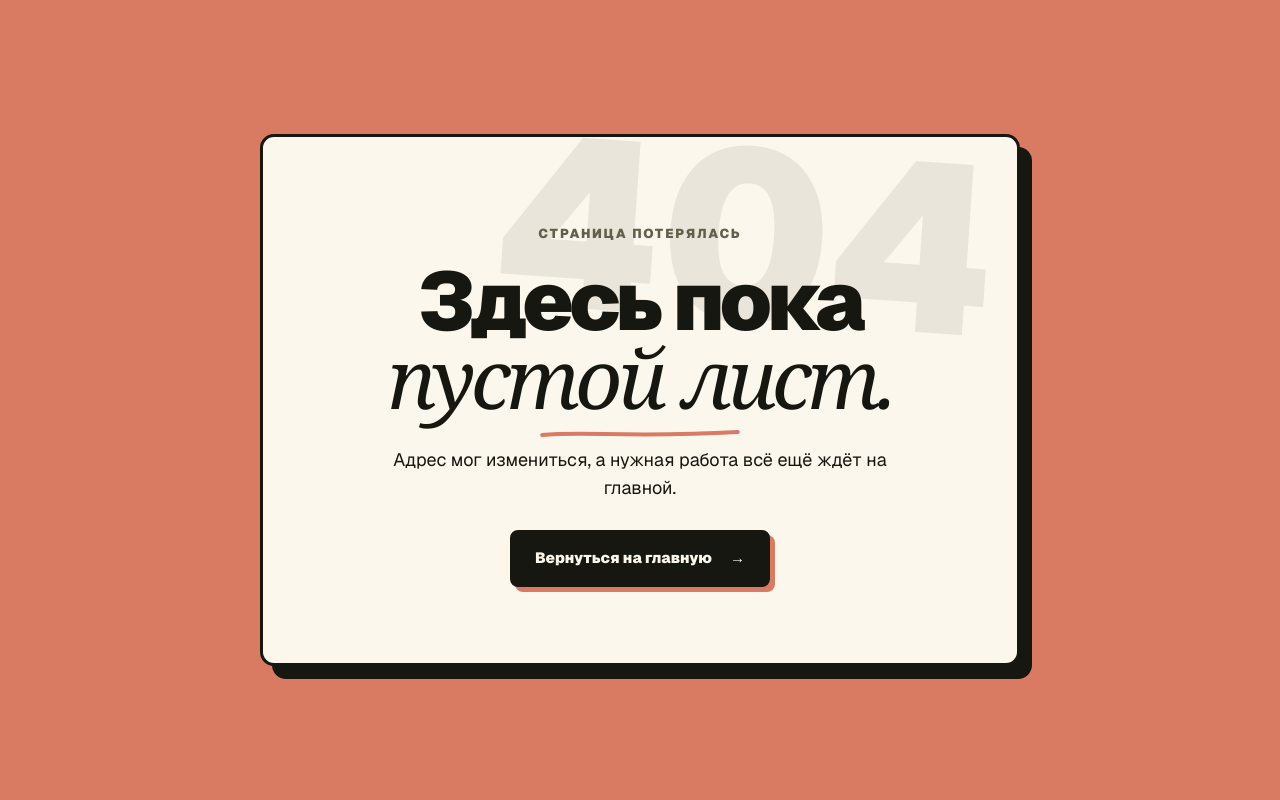
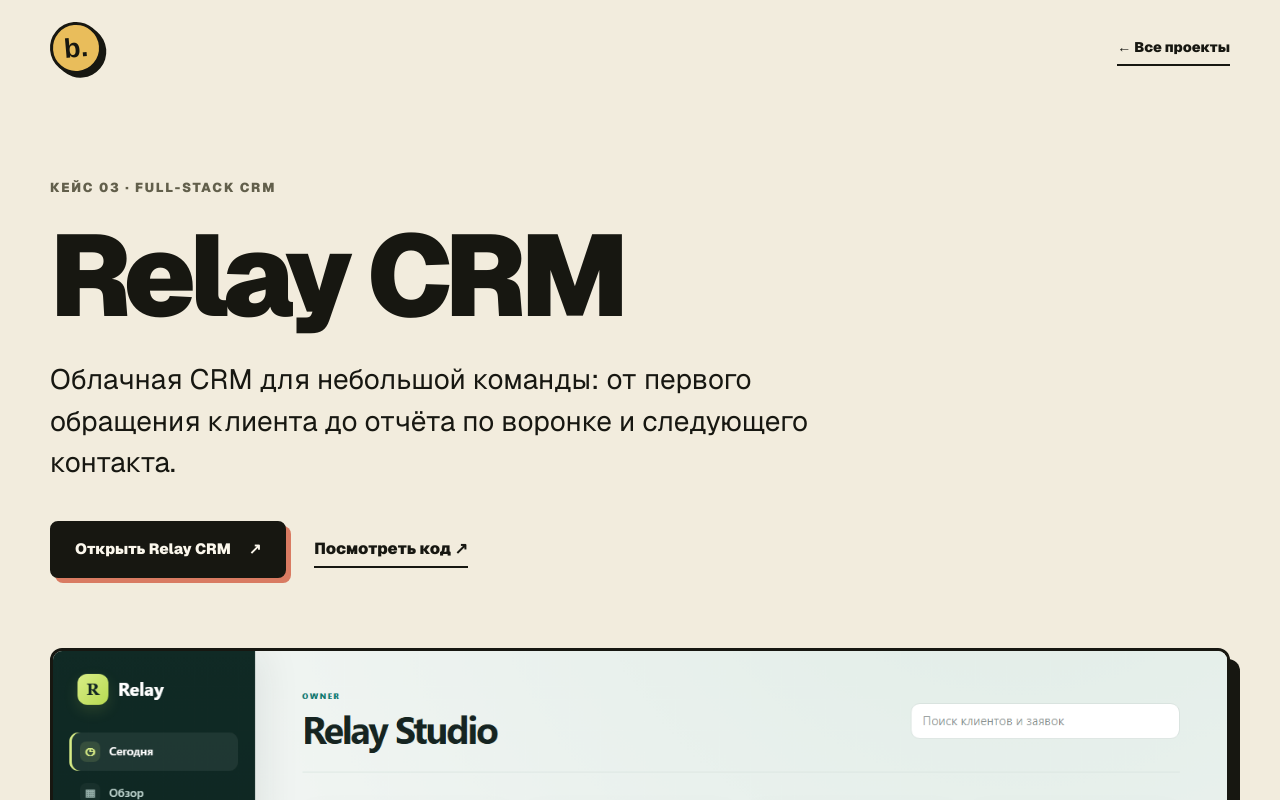
Before and after one commit to blagone/portfolio, a Next.js app: page /projects/relay-crm in a window 1280 px wide. Before the commit this address had no page. Shown: the top 800 px of the page. Built offline with nearby package versions, Linux system fonts and the light colour scheme.

Commit message:
Add Relay CRM portfolio case

```diff
--- a/src/app/globals.css
+++ b/src/app/globals.css
@@ -71,7 +71,7 @@ h1 em::after { content: ""; position: absolute; left: 0; right: 0; bottom: -.07e
 .section-heading h2, .contact-card h2 { font-size: clamp(43px, 5.6vw, 76px); line-height: .97; font-weight: 950; }
 .section-heading h2 span { font-family: Georgia,serif; font-style: italic; font-weight: 400; }
 .section-heading > p:last-child { margin: 22px auto 0; max-width: 570px; font-size: 18px; line-height: 1.55; }
-.project-grid { display: grid; grid-template-columns: repeat(3,1fr); gap: 25px; align-items: stretch; }
+.project-grid { display: grid; grid-template-columns: repeat(2,1fr); gap: 25px; align-items: stretch; }
 .project-card { position: relative; min-height: 610px; border: var(--line); border-radius: 10px; display: flex; flex-direction: column; box-shadow: 7px 7px 0 var(--ink); transition: transform .2s, box-shadow .2s; overflow: hidden; }
 .project-preview { position: relative; width: 100%; aspect-ratio: 16 / 10; overflow: hidden; border-bottom: var(--line); background: var(--paper-light); }
 .project-preview img { object-fit: cover; object-position: top center; transition: transform .35s ease; }
@@ -79,6 +79,7 @@ h1 em::after { content: ""; position: absolute; left: 0; right: 0; bottom: -.07e
 .project-card-body { display: flex; flex: 1; flex-direction: column; padding: 24px 27px 27px; }
 .project-card:nth-child(2) { transform: translateY(22px) rotate(1deg); }
 .project-card:nth-child(3) { transform: rotate(-1deg); }
+.project-card:nth-child(4) { transform: translateY(16px) rotate(1deg); }
 .project-card:hover { transform: translateY(-7px) rotate(-.5deg); box-shadow: 12px 14px 0 var(--ink); }
 .card-coral { background: #e99a82; }
 .card-sage { background: #adb99d; }
@@ -167,7 +168,7 @@ footer { background: var(--ink); color: var(--paper); }
   .hero-copy { display: flex; flex-direction: column; align-items: center; }
   .avatar-stage { justify-self: center; width: min(90vw,540px); margin-top: -20px; }
   .project-grid { grid-template-columns: 1fr; max-width: 620px; margin-inline: auto; }
-  .project-card, .project-card:nth-child(2), .project-card:nth-child(3) { min-height: 0; transform: none; }
+  .project-card, .project-card:nth-child(2), .project-card:nth-child(3), .project-card:nth-child(4) { min-height: 0; transform: none; }
   .about-grid { grid-template-columns: 1fr; gap: 12px; }
   .skills-grid { grid-template-columns: 1fr; }.align-left { text-align: center; margin-inline: auto; }
   .workflow-grid { grid-template-columns: repeat(2,1fr); }
--- a/src/app/page.tsx
+++ b/src/app/page.tsx
@@ -7,7 +7,8 @@ type Project = { index: string; title: string; description: string; result: stri
 const projects: Project[] = [
   { index: "01", title: "Сайт-портфолио", description: "Задача: показать характер разработчика и сделать оценку проектов быстрой и понятной.", result: "Результат: адаптивный Next.js-сайт с авторским персонажем, тремя живыми кейсами, процессом работы и контактами.", tags: ["Next.js", "TypeScript", "Case studies"], preview: "/previews/portfolio.png", liveUrl: "https://portfolio-kappa-teal-36.vercel.app", githubUrl: "https://github.com/blagone/portfolio", caseUrl: "/projects/portfolio", accent: "card-coral" },
   { index: "02", title: "Ember & Bean", description: "Задача: выстроить цельный цифровой образ specialty-кофейни и провести посетителя от истории к меню.", result: "Результат: адаптивный Next.js-концепт с 10-позиционным меню, галереей, motion-системой и понятным CTA.", tags: ["Next.js", "TypeScript", "Motion"], preview: "/previews/coffee.png", liveUrl: "https://coffee-landing-kohl.vercel.app", githubUrl: "https://github.com/blagone/coffee-landing", caseUrl: "/projects/ember-bean", accent: "card-sage" },
-  { index: "03", title: "Flowboard", description: "Задача: превратить ежедневное планирование в понятный рабочий процесс без регистрации и лишних экранов.", result: "Результат: адаптивная PWA-доска с архивом, тегами, поиском, аналитикой и переносимыми JSON-резервными копиями.", tags: ["Next.js", "TypeScript", "PWA"], preview: "/previews/flowboard.png", liveUrl: "https://flowboard-blagone.vercel.app", githubUrl: "https://github.com/blagone/task-board", caseUrl: "/projects/flowboard/case", accent: "card-sun" },
+  { index: "03", title: "Relay CRM", description: "Задача: собрать CRM для небольшой команды, где клиенты, сделки и следующий контакт не теряются.", result: "Результат: облачная CRM с ролями, канбаном, задачами, отчётами, календарём, аудитом и адаптивным интерфейсом.", tags: ["Next.js", "Supabase", "TypeScript"], preview: "/previews/relay-crm.png", liveUrl: "https://client-crm-ebon.vercel.app", githubUrl: "https://github.com/blagone/relay-crm", caseUrl: "/projects/relay-crm", accent: "card-sun" },
+  { index: "04", title: "Flowboard", description: "Задача: превратить ежедневное планирование в понятный рабочий процесс без регистрации и лишних экранов.", result: "Результат: адаптивная PWA-доска с архивом, тегами, поиском, аналитикой и переносимыми JSON-резервными копиями.", tags: ["Next.js", "TypeScript", "PWA"], preview: "/previews/flowboard.png", liveUrl: "https://flowboard-blagone.vercel.app", githubUrl: "https://github.com/blagone/task-board", caseUrl: "/projects/flowboard/case", accent: "card-sage" },
 ];
 
 const skills = ["HTML", "CSS", "JavaScript", "TypeScript", "React", "Next.js", "Git"];
--- /dev/null
+++ b/src/app/projects/relay-crm/page.tsx
@@ -0,0 +1,21 @@
+import type { Metadata } from "next";
+import CasePage from "../../components/CasePage";
+
+export const metadata: Metadata = { title: "Relay CRM — кейс" };
+
+export default function RelayCrmCase() {
+  return <CasePage
+    eyebrow="кейс 03 · full-stack CRM"
+    title="Relay CRM"
+    intro="Облачная CRM для небольшой команды: от первого обращения клиента до отчёта по воронке и следующего контакта."
+    preview="/previews/relay-crm.png"
+    previewAlt="Рабочий кабинет Relay CRM с воронкой заявок"
+    task="Собрать цельный продукт для ежедневной работы с клиентами: безопасные роли, история действий, воронка, задачи, коммуникация и данные в одном интерфейсе."
+    solution="Next.js-приложение с Supabase Auth и PostgreSQL RLS. В продукте есть клиенты и заявки, канбан и список, календарь, отчёты, команда, вложения, CSV, поиск, шаблоны сообщений, тёмная тема и адаптивный интерфейс."
+    result="Получился опубликованный full-stack продукт с tenant-isolation, optimistic updates, audit log, 92 unit-тестами и production-сборкой на Vercel."
+    tags={["Next.js 16", "TypeScript", "Supabase", "PostgreSQL RLS", "Vercel", "Vitest"]}
+    liveUrl="https://client-crm-ebon.vercel.app"
+    githubUrl="https://github.com/blagone/relay-crm"
+    liveLabel="Открыть Relay CRM"
+  />;
+}
```
Also changed, not shown: public/previews/relay-crm.png (added).
